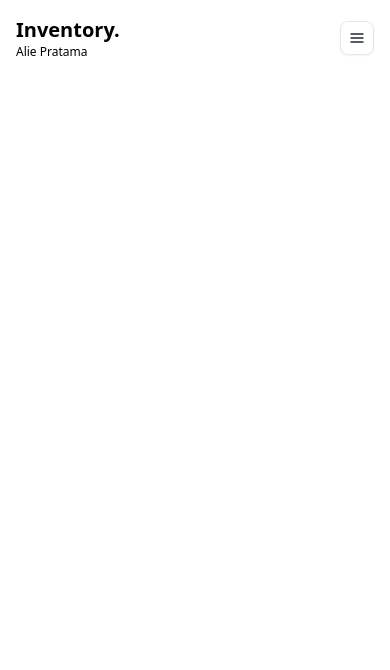
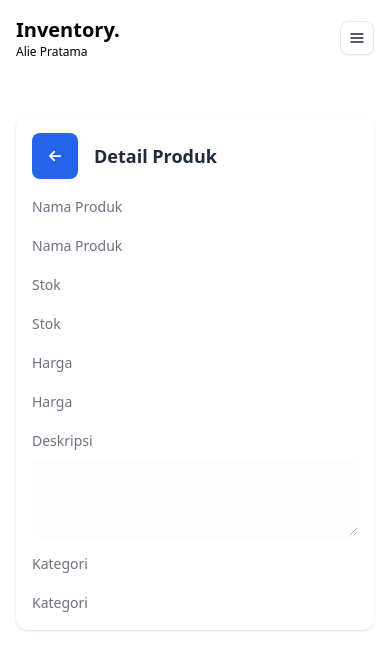
Before and after one commit to aliepratama/kuliah-responsi-inventory, a Vue app in the folder inventory-fe/: page /details/1 in a window 390 px wide. Shown: the top 670 px of the page. Built offline with nearby package versions, Linux system fonts and the light colour scheme.

Commit message:
feat: add details route

```diff
--- a/inventory-fe/src/main.js
+++ b/inventory-fe/src/main.js
@@ -7,18 +7,40 @@ import { createRouter, createWebHistory } from 'vue-router'
 import Home from './routes/Home.vue'
 import Products from './routes/Products.vue'
 import Forms from './routes/Forms.vue'
+import Details from './routes/Details.vue'
 
 
 const router = createRouter({
     history: createWebHistory(),
     routes: [
-        { path: '/', component: Home },
-        { path: '/home', component: Home },
-        { path: '/products', component: Products },
-        { path: '/form', component: Forms },
+        {
+            path: '/',
+            component: Home
+        },
+        {
+            path: '/home',
+            component: Home
+        },
+        {
+            path: '/products',
+            component: Products
+        },
+        {
+            path: '/form',
+            component: Forms
+        },
+        {
+            path: '/details/:id',
+            component: Details,
+            props: true
+        },
+        {
+            path: '/edit/:id',
+            component: Forms,
+            props: true
+        },
     ]
 });
-router.replace({ path: '*', redirect: '/home' })
 const app = createApp(App)
 app.use(router)
 app.mount('#app')
--- /dev/null
+++ b/inventory-fe/src/routes/Details.vue
@@ -0,0 +1,93 @@
+<script>
+export default {
+    props: ['id']
+}
+</script>
+<template>
+    <div>
+        <div>
+            <div class="max-w-4xl px-4 py-10 sm:px-6 lg:px-8 lg:py-14 mx-auto">
+                <!-- Card -->
+                <div class="bg-white rounded-xl shadow p-4 sm:p-7 dark:bg-slate-900">
+                    <!-- Section -->
+                    <div class="grid sm:grid-cols-12 gap-2 sm:gap-4 py-8 first:pt-0 last:pb-0 border-t first:border-transparent border-gray-200 dark:border-gray-700 dark:first:border-transparent">
+                        <div class="flex items-center sm:col-span-12">
+                            <router-link to="/products" type="button" class="py-2 px-3 flex justify-center items-center h-[2.875rem] w-[2.875rem] text-sm font-semibold rounded-lg border border-transparent bg-blue-600 text-white hover:bg-blue-700 disabled:opacity-50 disabled:pointer-events-none dark:focus:outline-none dark:focus:ring-1 dark:focus:ring-gray-600">
+                                <svg xmlns="http://www.w3.org/2000/svg" fill="white" stroke="currentColor" height="1em" viewBox="0 0 448 512"><!--! Font Awesome Free 6.4.2 by @fontawesome - https://fontawesome.com License - https://fontawesome.com/license (Commercial License) Copyright 2023 Fonticons, Inc. --><path d="M9.4 233.4c-12.5 12.5-12.5 32.8 0 45.3l160 160c12.5 12.5 32.8 12.5 45.3 0s12.5-32.8 0-45.3L109.2 288 416 288c17.7 0 32-14.3 32-32s-14.3-32-32-32l-306.7 0L214.6 118.6c12.5-12.5 12.5-32.8 0-45.3s-32.8-12.5-45.3 0l-160 160z"/></svg>
+                            </router-link>
+                            <h2 class="text-lg font-semibold text-gray-800 dark:text-gray-200 ml-4">
+                                Detail Produk
+                            </h2>
+                        </div>
+
+                        <div class="sm:col-span-3">
+                            <span class="inline-block text-sm font-medium text-gray-500 mt-2.5">
+                                Nama Produk
+                            </span>
+                        </div>
+                    <!-- End Col -->
+
+                        <div class="sm:col-span-9">
+                            <span class="inline-block text-sm font-medium text-gray-500 mt-2.5">
+                                Nama Produk
+                            </span>
+                        </div>
+                        <!-- End Col -->
+
+                        <div class="sm:col-span-3">
+                            <span class="inline-block text-sm font-medium text-gray-500 mt-2.5">
+                                Stok
+                            </span>
+                        </div>
+                    <!-- End Col -->
+
+                        <div class="sm:col-span-3">
+                            <span class="inline-block text-sm font-medium text-gray-500 mt-2.5">
+                                Stok
+                            </span>
+                        </div>
+                        <!-- End Col -->
+
+                        <div class="sm:col-span-3">
+                            <span class="inline-block text-sm font-medium text-gray-500 mt-2.5">
+                                Harga
+                            </span>
+                        </div>
+                    <!-- End Col -->
+
+                        <div class="sm:col-span-3">
+                            <span class="inline-block text-sm font-medium text-gray-500 mt-2.5">
+                                Harga
+                            </span>
+                        </div>
+                        <!-- End Col -->
+
+                        <div class="sm:col-span-3">
+                            <span class="inline-block text-sm font-medium text-gray-500 mt-2.5">
+                                Deskripsi
+                            </span>
+                        </div>
+                    <!-- End Col -->
+                        <div class="sm:col-span-9">
+                            <textarea disabled id="textarea-label" class="py-2 px-3 pe-11 block w-full border-gray-200 shadow-sm text-sm rounded-lg focus:border-blue-500 focus:ring-blue-500 disabled:opacity-50 disabled:pointer-events-none dark:bg-slate-900 dark:border-gray-700 dark:text-gray-400 dark:focus:ring-gray-600" rows="3"></textarea>
+                        </div>
+                        <!-- End Col -->
+                        <div class="sm:col-span-3">
+                            <span class="inline-block text-sm font-medium text-gray-500 mt-2.5">
+                                Kategori
+                            </span>
+                        </div>
+                    <!-- End Col -->
+                        <div class="sm:col-span-9">
+                            <span class="inline-block text-sm font-medium text-gray-500 mt-2.5">
+                                Kategori
+                            </span>
+                        </div>
+                        <!-- End Col -->
+                    </div>
+                </div>
+                <!-- End Card -->
+                </div>
+        </div>
+    </div>
+</template>
--- a/inventory-fe/src/routes/Products.vue
+++ b/inventory-fe/src/routes/Products.vue
@@ -31,9 +31,15 @@
                                 <tr class="odd:bg-white even:bg-gray-100 hover:bg-gray-100 dark:odd:bg-gray-800 dark:even:bg-gray-700 dark:hover:bg-gray-700">
                                     <td class="px-6 py-4 whitespace-nowrap text-sm font-medium text-gray-800 dark:text-gray-200">John Brown</td>
                                     <td class="px-6 py-4 whitespace-nowrap text-sm text-gray-800 dark:text-gray-200">45</td>
-                                    <td class="px-6 py-4 whitespace-nowrap text-sm text-gray-800 dark:text-gray-200">New York No. 1 Lake Park</td>
-                                    <td class="px-6 py-4 whitespace-nowrap text-sm text-gray-800 dark:text-gray-200">New York No. 1 Lake Park</td>
+                                    <td class="px-6 py-4 whitespace-nowrap text-sm text-gray-800 dark:text-gray-200">2000</td>
+                                    <td class="px-6 py-4 whitespace-nowrap text-sm text-gray-800 dark:text-gray-200">New York</td>
                                     <td class="flex px-6 py-4 whitespace-nowrap text-end text-sm font-medium justify-between">
+                                        <div class="flex items-center">
+                                            <router-link to="/details/1" class="inline-flex ml-2 items-center gap-x-2 text-sm font-semibold rounded-lg border border-transparent text-blue-600 hover:text-blue-800 disabled:opacity-50 disabled:pointer-events-none dark:text-blue-500 dark:hover:text-blue-400 dark:focus:outline-none dark:focus:ring-1 dark:focus:ring-gray-600">
+                                                <svg xmlns="http://www.w3.org/2000/svg" fill="#1e40af" height="1em" viewBox="0 0 512 512"><path d="M256 512A256 256 0 1 0 256 0a256 256 0 1 0 0 512zM216 336h24V272H216c-13.3 0-24-10.7-24-24s10.7-24 24-24h48c13.3 0 24 10.7 24 24v88h8c13.3 0 24 10.7 24 24s-10.7 24-24 24H216c-13.3 0-24-10.7-24-24s10.7-24 24-24zm40-208a32 32 0 1 1 0 64 32 32 0 1 1 0-64z"/></svg>
+                                                Lihat Detail
+                                            </router-link>
+                                        </div>
                                         <div class="flex items-center">
                                             <button type="button" class="inline-flex ml-2 items-center gap-x-2 text-sm font-semibold rounded-lg border border-transparent text-blue-600 hover:text-blue-800 disabled:opacity-50 disabled:pointer-events-none dark:text-blue-500 dark:hover:text-blue-400 dark:focus:outline-none dark:focus:ring-1 dark:focus:ring-gray-600">
                                                 <svg xmlns="http://www.w3.org/2000/svg" fill="#1e40af" height="1em" viewBox="0 0 512 512"><path d="M362.7 19.3L314.3 67.7 444.3 197.7l48.4-48.4c25-25 25-65.5 0-90.5L453.3 19.3c-25-25-65.5-25-90.5 0zm-71 71L58.6 323.5c-10.4 10.4-18 23.3-22.2 37.4L1 481.2C-1.5 489.7 .8 498.8 7 505s15.3 8.5 23.7 6.1l120.3-35.4c14.1-4.2 27-11.8 37.4-22.2L421.7 220.3 291.7 90.3z"/></svg>
--- a/inventory-fe/src/style.css
+++ b/inventory-fe/src/style.css
@@ -534,40 +534,6 @@ video {
   --tw-backdrop-sepia:  ;
 }
 
-.container {
-  width: 100%;
-}
-
-@media (min-width: 640px) {
-  .container {
-    max-width: 640px;
-  }
-}
-
-@media (min-width: 768px) {
-  .container {
-    max-width: 768px;
-  }
-}
-
-@media (min-width: 1024px) {
-  .container {
-    max-width: 1024px;
-  }
-}
-
-@media (min-width: 1280px) {
-  .container {
-    max-width: 1280px;
-  }
-}
-
-@media (min-width: 1536px) {
-  .container {
-    max-width: 1536px;
-  }
-}
-
 .collapse {
   visibility: collapse;
 }
@@ -639,6 +605,14 @@ video {
   margin-bottom: 0.5rem;
 }
 
+.ml-2 {
+  margin-left: 0.5rem;
+}
+
+.ml-4 {
+  margin-left: 1rem;
+}
+
 .mt-2 {
   margin-top: 0.5rem;
 }
@@ -647,28 +621,16 @@ video {
   margin-top: 0.625rem;
 }
 
-.mt-5 {
-  margin-top: 1.25rem;
-}
-
-.ml-2 {
-  margin-left: 0.5rem;
-}
-
-.ml-4 {
-  margin-left: 1rem;
-}
-
-.mt-20 {
-  margin-top: 5rem;
-}
-
 .mt-4 {
   margin-top: 1rem;
 }
 
 .mt-40 {
   margin-top: 10rem;
+}
+
+.mt-5 {
+  margin-top: 1.25rem;
 }
 
 .mt-8 {
@@ -715,16 +677,16 @@ video {
   width: 1rem;
 }
 
+.w-\[2\.875rem\] {
+  width: 2.875rem;
+}
+
 .w-\[calc\(100\%-2rem\)\] {
   width: calc(100% - 2rem);
 }
 
 .w-full {
   width: 100%;
-}
-
-.w-\[2\.875rem\] {
-  width: 2.875rem;
 }
 
 .min-w-full {
@@ -886,11 +848,6 @@ video {
   background-color: rgb(255 255 255 / var(--tw-bg-opacity));
 }
 
-.bg-blue-800 {
-  --tw-bg-opacity: 1;
-  background-color: rgb(30 64 175 / var(--tw-bg-opacity));
-}
-
 .bg-opacity-50 {
   --tw-bg-opacity: 0.5;
 }
@@ -981,6 +938,11 @@ video {
   vertical-align: middle;
 }
 
+.text-3xl {
+  font-size: 1.875rem;
+  line-height: 2.25rem;
+}
+
 .text-lg {
   font-size: 1.125rem;
   line-height: 1.75rem;
@@ -1001,18 +963,12 @@ video {
   line-height: 1rem;
 }
 
-.text-2xl {
-  font-size: 1.5rem;
-  line-height: 2rem;
+.font-bold {
+  font-weight: 700;
 }
 
-.text-3xl {
-  font-size: 1.875rem;
-  line-height: 2.25rem;
-}
-
-.font-bold {
-  font-weight: 700;
+.font-extrabold {
+  font-weight: 800;
 }
 
 .font-medium {
@@ -1021,10 +977,6 @@ video {
 
 .font-semibold {
   font-weight: 600;
-}
-
-.font-extrabold {
-  font-weight: 800;
 }
 
 .uppercase {
@@ -1063,11 +1015,6 @@ video {
 .text-white {
   --tw-text-opacity: 1;
   color: rgb(255 255 255 / var(--tw-text-opacity));
-}
-
-.text-blue-800 {
-  --tw-text-opacity: 1;
-  color: rgb(30 64 175 / var(--tw-text-opacity));
 }
 
 .opacity-0 {
```
